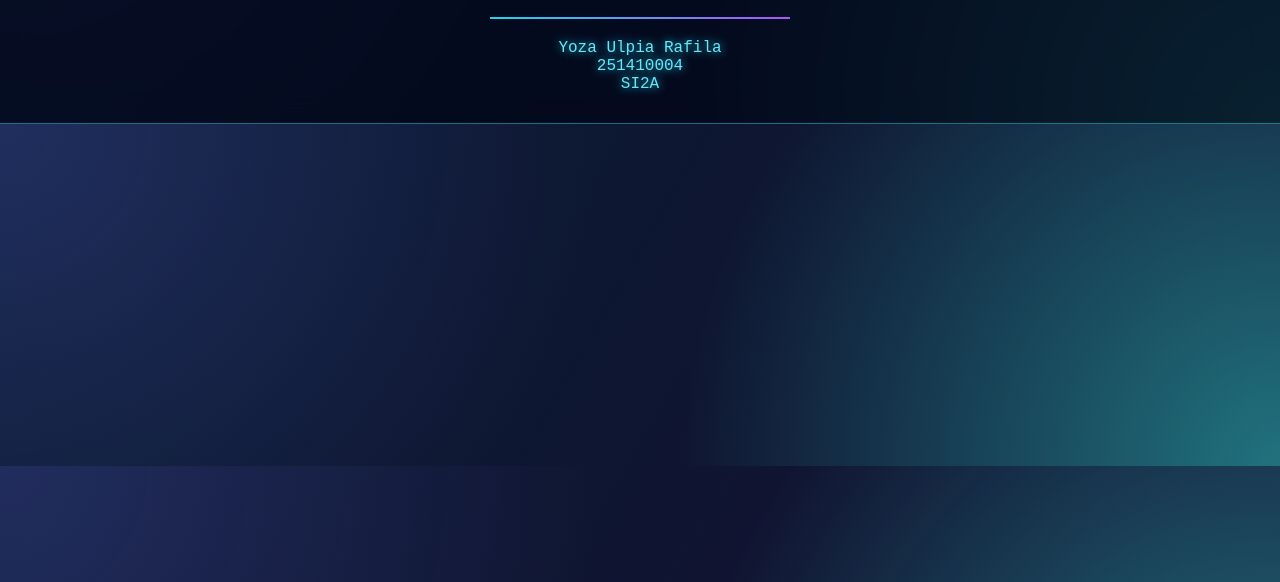
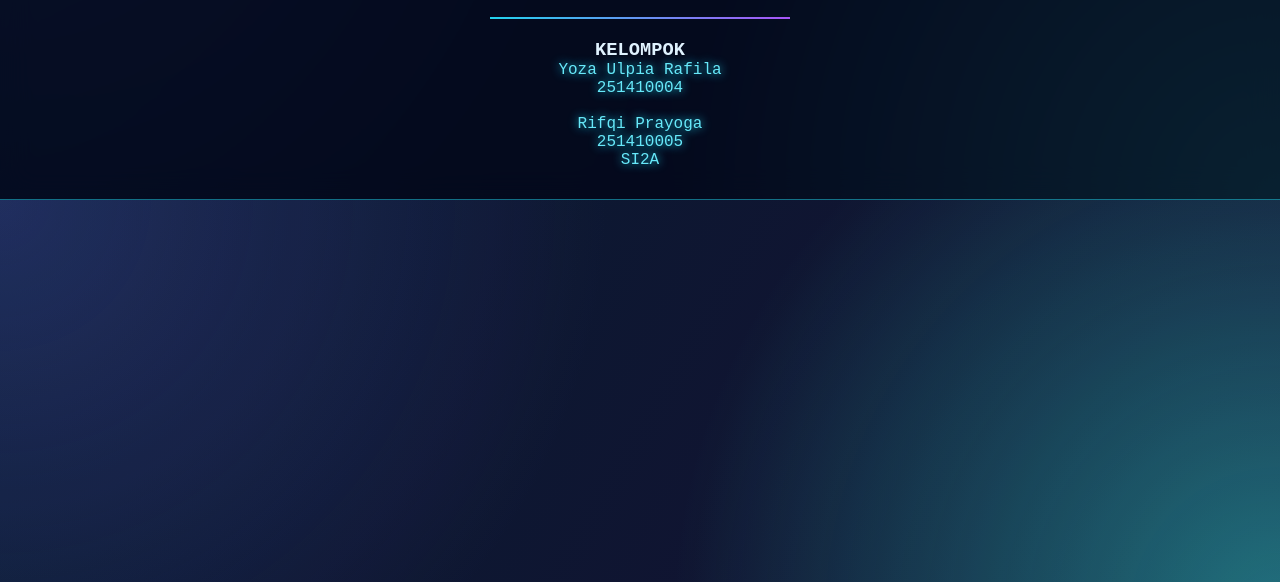
Before and after one commit to yozaulpiarafila379-beep/Tugas_Website_Aplikasi, a plain HTML site: page index.html in a window 1280 px wide. Shown: the part 218-800 px from the top of the page. Drawn offline with Linux system fonts and the light colour scheme.

Commit message:
Update index.html

```diff
--- a/index.html
+++ b/index.html
@@ -401,11 +401,18 @@ function runDart(id, url) {
     <!-- GARIS PEMBATAS -->
     <hr style="width: 60%; max-width: 300px; margin: 20px auto; border: none; height: 2px; background-color: #38bdf8;">
 
-    <!-- DATA DIRI -->
-    <div class="identitas">
-        <p>Yoza Ulpia Rafila</p>
-        <p>251410004</p>
-        <p>SI2A</p>
-    </div>
+<div class="identitas">
+
+<h3>KELOMPOK</h3>
+
+<p>Yoza Ulpia Rafila</p>
+<p>251410004</p>
+
+<br>
+
+<p>Rifqi Prayoga</p>
+<p>251410005</p>
+<p>SI2A</p>
 
 </div>
+</div>
```
